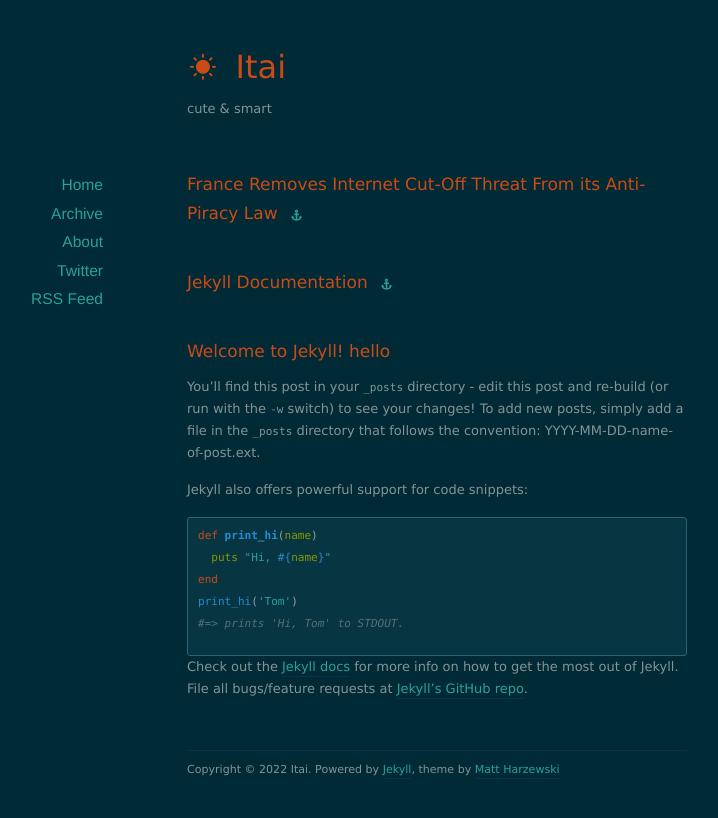
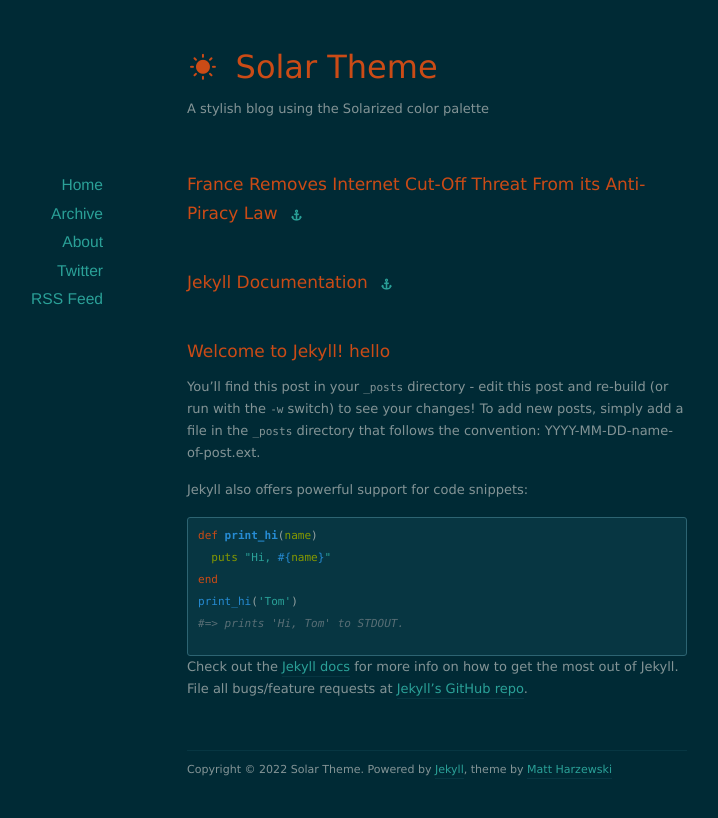
Before and after one commit to itaibassi/itaibassi.github.io, a Jekyll site: the page built from index.html, in a window 1280 px wide. Shown: the top 818 px of the page, without its empty margins (203-921 px from the left). Built offline with Jekyll 4.4.1, drawn with Linux system fonts in a browser that asks for light colours; nearby versions of some CDN libraries; the list of posts is cut into pages by our own code.

Commit message:
Revert "Update _config.yml"
This reverts commit 804f9e2ffaeacedc2590fd39effc90a96a343d0a.

```diff
--- a/_config.yml
+++ b/_config.yml
@@ -1,6 +1,6 @@
-name: Itai
+name: Solar Theme
 url: http://example.org
-description: cute & smart
+description: A stylish blog using the Solarized color palette
 
 permalink: /:year/:month/:day/:title/
 paginate: 10
```
